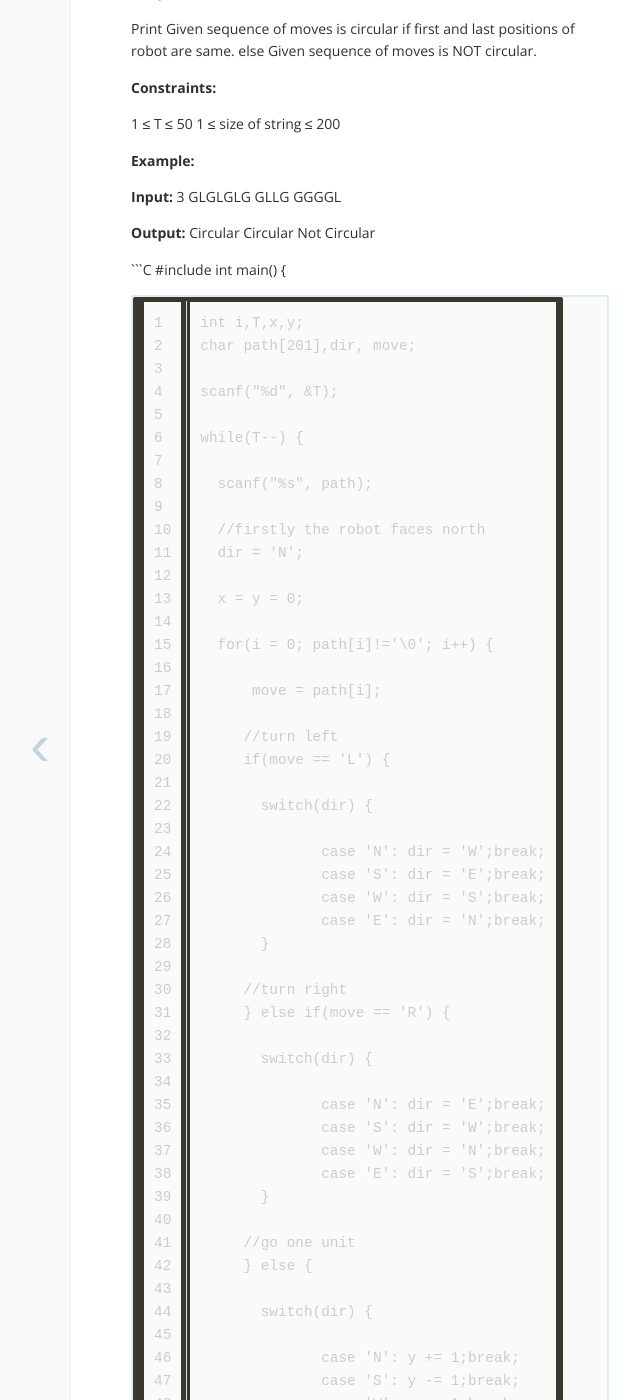
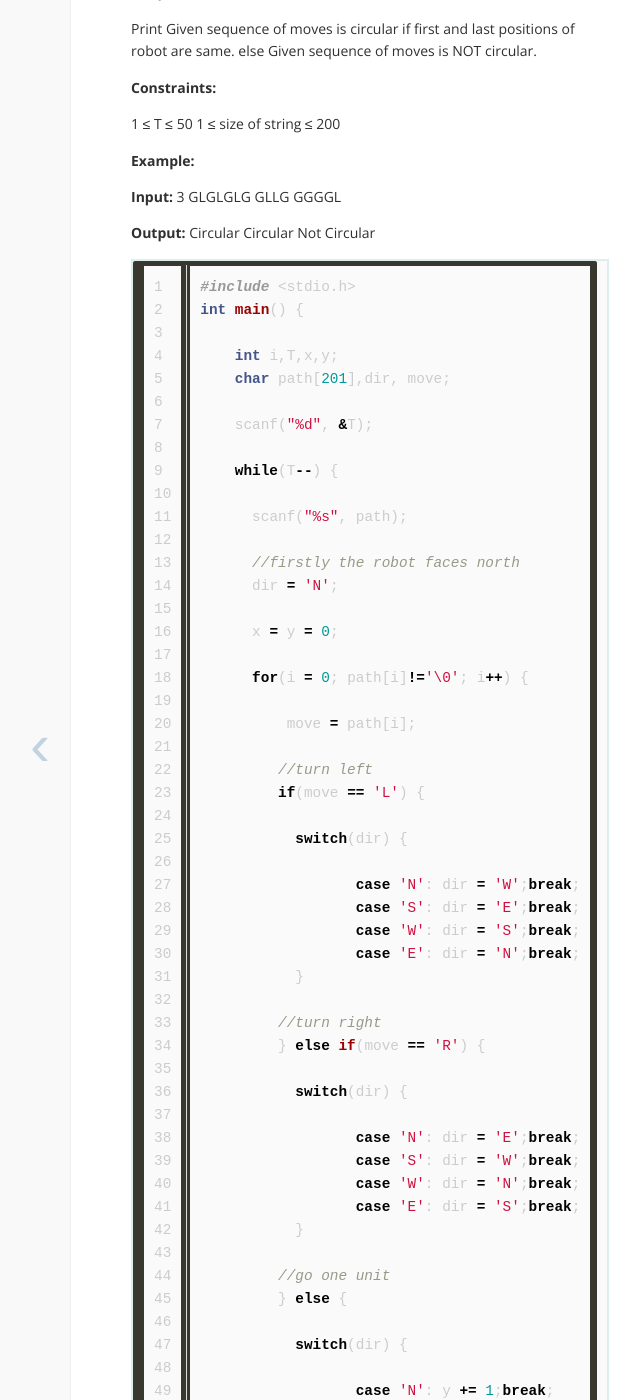
Before and after one commit to thinkphp/thinkphp.herokuapp.com, a Jekyll site: the page built from _posts/2017-04-15-does-robot-moves-circular.md, in a window 1280 px wide and 1400 px high, scrolled down 761 px. Shown: the whole window, without its empty margins (270-910 px from the left). Built offline with Jekyll 4.4.1, drawn with Linux system fonts in a browser that asks for light colours; comment, search, counter and statistics services are not loaded; some of the changed text lies outside the part shown.

Commit message:
Update 2017-04-15-does-robot-moves-circular.md

````diff
--- a/_posts/2017-04-15-does-robot-moves-circular.md
+++ b/_posts/2017-04-15-does-robot-moves-circular.md
@@ -37,7 +37,7 @@ Circular
 Circular
 Not Circular
 
-```C
+```c++
 #include <stdio.h>
 int main() {
 
@@ -109,4 +109,4 @@ int main() {
 
 return(0);
 }
-```C
+```
````
